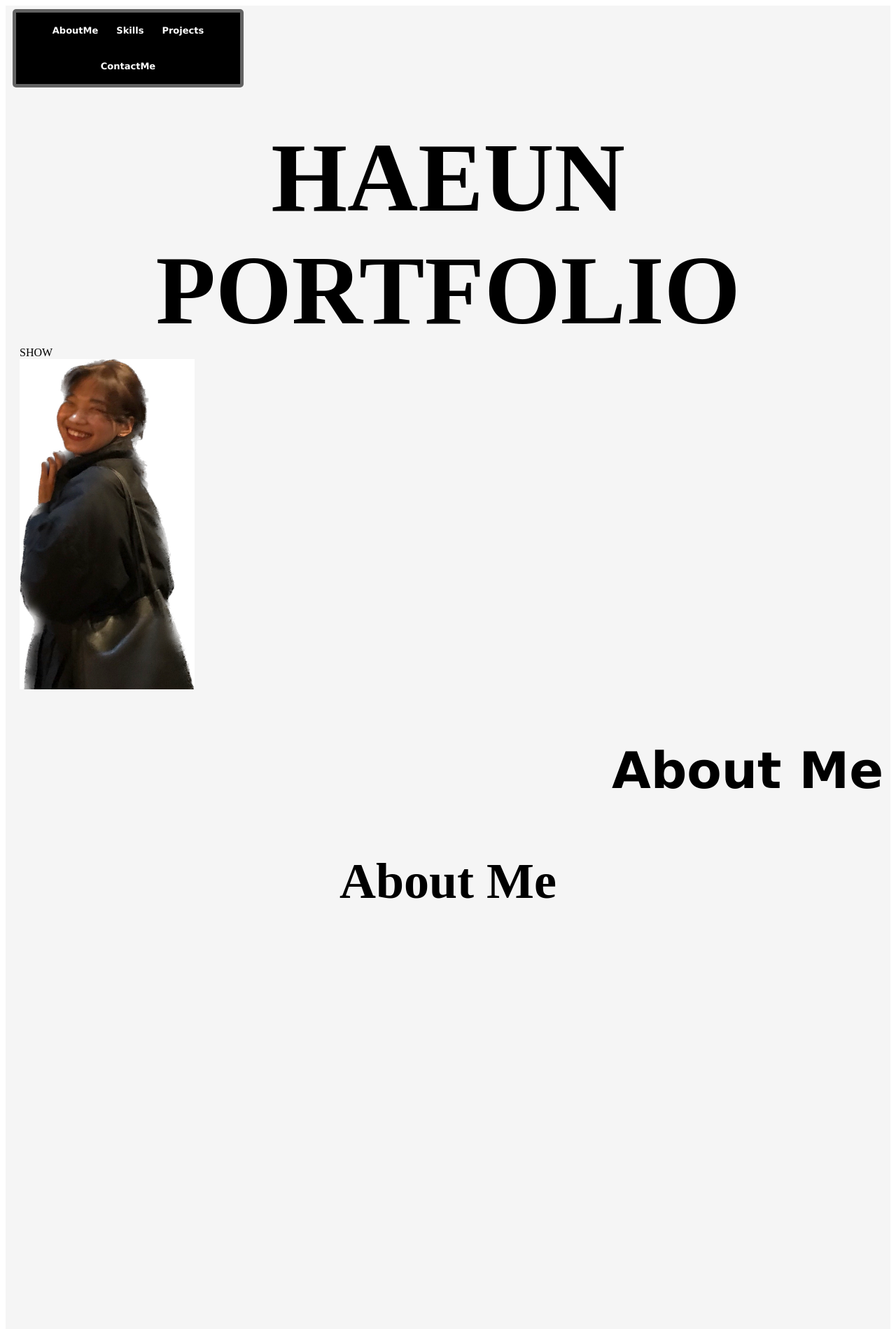
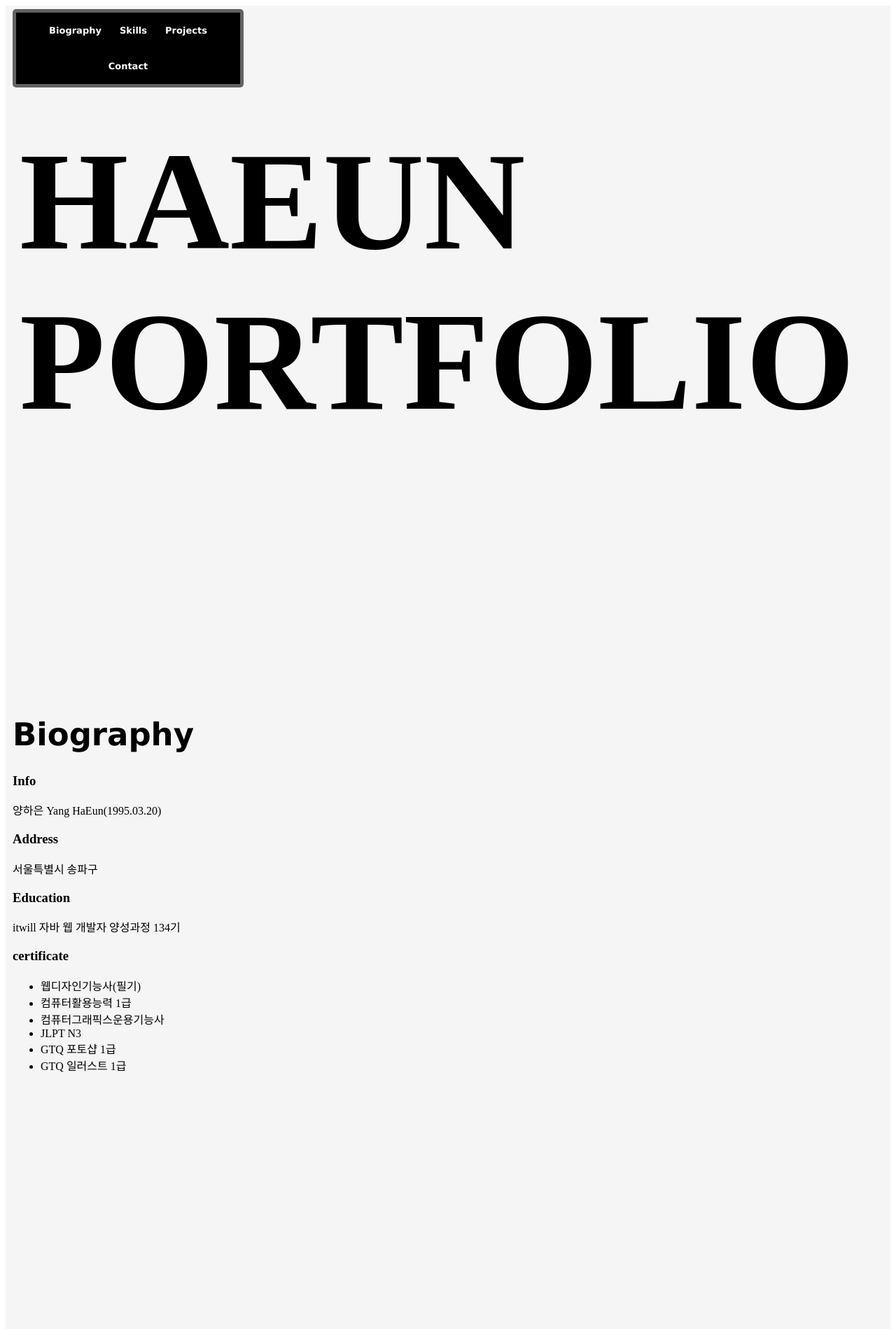
Before and after one commit to yaangha/Portfolio, a React (Create React App) app: page / in a window 1280 px wide. Shown: the top 1899 px of the page at 70% size. Built offline with nearby package versions, Linux system fonts and the light colour scheme.

Commit message:
working design..

```diff
--- a/src/components/AboutMe.js
+++ b/src/components/AboutMe.js
@@ -4,8 +4,24 @@ import commonStyle from "../styles/Common.module.css";
 function AboutMe() {
     return (
         <div className={commonStyle.content_box}>
-            <div className={commonStyle.title}>About Me</div>
-            <div style={{ textAlign:"center", fontSize:"72px", fontFamily:"cursive", fontWeight:"bold" }}>About Me</div>
+            <div className={commonStyle.title}>Biography</div>
+            <div>
+                <h3>Info</h3>
+                <p>양하은 Yang HaEun(1995.03.20)</p>
+                <h3>Address</h3>
+                <p>서울특별시 송파구</p>
+                <h3>Education</h3>
+                <p>itwill 자바 웹 개발자 양성과정 134기</p>
+                <h3>certificate</h3>
+                <ul>
+                    <li>웹디자인기능사(필기)</li>
+                    <li>컴퓨터활용능력 1급</li>
+                    <li>컴퓨터그래픽스운용기능사</li>
+                    <li>JLPT N3</li>
+                    <li>GTQ 포토샵 1급</li>
+                    <li>GTQ 일러스트 1급</li>
+                </ul>
+            </div>
         </div>
     );
 }
--- a/src/components/ContactMe.js
+++ b/src/components/ContactMe.js
@@ -5,8 +5,7 @@ import { FaPhoneVolume } from "react-icons/fa";
 function ContactMe() {
     return (
         <div className={commonStyle.content_box}>
-            <div className={commonStyle.title}>Contact Me</div>
-            <div style={{ textAlign:"center", fontSize:"72px", fontFamily:"cursive", fontWeight:"bold" }}>Contact Me</div>
+            <div className={commonStyle.title}>Contact</div>
             <div className={styles.content}>
             <div>
                 <FaPhoneVolume/>
--- a/src/components/Projects.js
+++ b/src/components/Projects.js
@@ -23,8 +23,9 @@ function Projects() {
 
     return (
         <div className={commonStyle.content_box}>
-            <div className={commonStyle.title}>Projects</div>
-            <div style={{ textAlign:"right", fontSize:"72px", fontFamily:"cursive", fontWeight:"bold" }}>Projects</div>
+            <div>Projects</div>
+            <div className={commonStyle.title}>What I Worked..</div>
+            <div>지금까지 진행한 작업물들이며 자세한 사항은 깃허브를 통해 확인하실 수 있습니다.</div>
             {items.map((items) =>
                 <ProjectItem
                     title={items.title}
--- a/src/components/Skills.js
+++ b/src/components/Skills.js
@@ -5,8 +5,11 @@ import SkillLogo from "./SkillLogo";
 function Skills() {
     return (
         <div className={commonStyle.content_box}>
-            <div className={commonStyle.title}>Skills</div>
-            <div style={{ fontSize:"72px", fontFamily:"cursive", fontWeight:"bold" }}>Skills</div>
+            <div>Languages and Skills</div>
+            <div className={commonStyle.title}>What I Learned..</div>
+            <div>지금까지 배우고 사용해 보았던 스킬들을 모은 것입니다.<br/>
+                자바 웹 개발자 과정을 통해 Spring Boot로 페이지를 만들 수 있는 실력까지 키웠으며<br/>
+                현재는 프론트엔드의 수준을 높이고자 React를 공부하고 있습니다.</div>
             <div>
                 <div>
                     <h3>BE</h3>
--- a/src/routes/Home.js
+++ b/src/routes/Home.js
@@ -20,18 +20,14 @@ function Home() {
             <div className={styles.main_box}>
                 <div className={styles.navBtn}>
                     <div>
-                        <button onClick={() => handleScroll(section1)}>AboutMe</button>
+                        <button onClick={() => handleScroll(section1)}>Biography</button>
                         <button onClick={() => handleScroll(section2)}>Skills</button>
                         <button onClick={() => handleScroll(section3)}>Projects</button>
-                        <button onClick={() => handleScroll(section4)}>ContactMe</button>
+                        <button onClick={() => handleScroll(section4)}>Contact</button>
                     </div>
                 </div>
                 <div className={styles.content_box}>
-                    <div className={styles.title}>HAEUN PORTFOLIO</div>
-                    <div>
-                        <div>SHOW</div>
-                        <img className={styles.picture} src="image/me.jpg" alt="me"/>
-                    </div>
+                    <div className={styles.title}>HAEUN<br/>PORTFOLIO</div>
                 </div>
                 <div ref={section1}>
                     <AboutMe />
--- a/src/styles/Common.module.css
+++ b/src/styles/Common.module.css
@@ -1,13 +1,12 @@
 .content_box {
     margin-top: 30px;
     min-height: 800px;
+    padding-bottom: 100px;
 }
 
 .title {
-    font-size: 72px;
+    font-size: 45px;
     font-weight: bold;
-    text-align: right;
-    padding-top: 30px;
-    margin-bottom: 75px;
+    padding: 10px 0;
     font-family: 'Lucida Sans', 'Lucida Sans Regular', 'Lucida Grande', 'Lucida Sans Unicode', Geneva, Verdana, sans-serif;
 }
--- a/src/styles/Home.module.css
+++ b/src/styles/Home.module.css
@@ -9,12 +9,12 @@
 .content_box {
     margin-top: 150px;
     padding: 10px;
+    min-height: 800px;
 }
 
 .title {
-    font-size: 140px;
+    font-size: 200px;
     font-weight: bold;
-    text-align: center;
 }
 
 .btn {
--- a/src/styles/ProjectItem.module.css
+++ b/src/styles/ProjectItem.module.css
@@ -55,16 +55,13 @@
 .testImgDiv {
     display: inline-block;
     margin: 5px;
-    padding: 3px;
     border-radius: 10px;
-    border: 1px solid gray;
-    background-color: gray;
+    background-color: white;
 }
 
 .testImgDiv img {
     border-radius: 10px;
-    width: 650px;
     height: 300px;
-    object-fit:cover;
-    filter: grayscale(100%);
+    object-fit:contain;
+    box-shadow: 5px 5px 10px 1px silver;
 }
--- a/src/styles/SkillLogo.module.css
+++ b/src/styles/SkillLogo.module.css
@@ -32,7 +32,7 @@
 .hoverTrue {
     width:150px;
     height:150px;
-    background: linear-gradient(to bottom, rgba(0, 0, 0, 0.2), rgba(0, 0, 0, 0.8));
+    background: linear-gradient(to bottom, rgba(0, 0, 0, 0.2), rgba(0, 0, 0, 0.6));
     border-radius: 25px;
     position:absolute;
     font-family: Impact, Haettenschweiler, 'Arial Narrow Bold', sans-serif;
```
